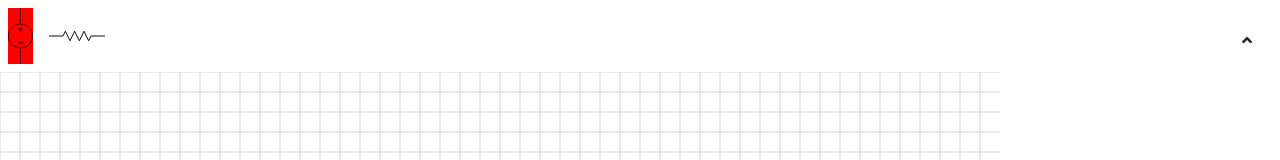
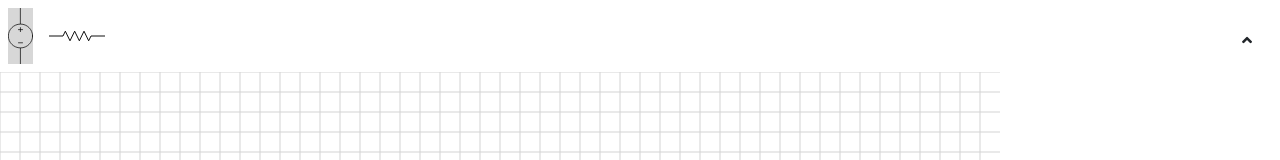
Before and after one commit to gabrielchiquini/open-circuit, a React (Create React App) app: page / in a window 1280 px wide. Shown: the top 160 px of the page. Built offline with nearby package versions, Linux system fonts and the light colour scheme.

Commit message:
Changed selected part color

```diff
--- a/src/components/Simulator/PartSelector.scss
+++ b/src/components/Simulator/PartSelector.scss
@@ -10,7 +10,7 @@
 }
 
 .selected {
-  background-color: red;
+  background-color: #d7d7d7;
 }
 
 $part-size: 3.5rem;
```
